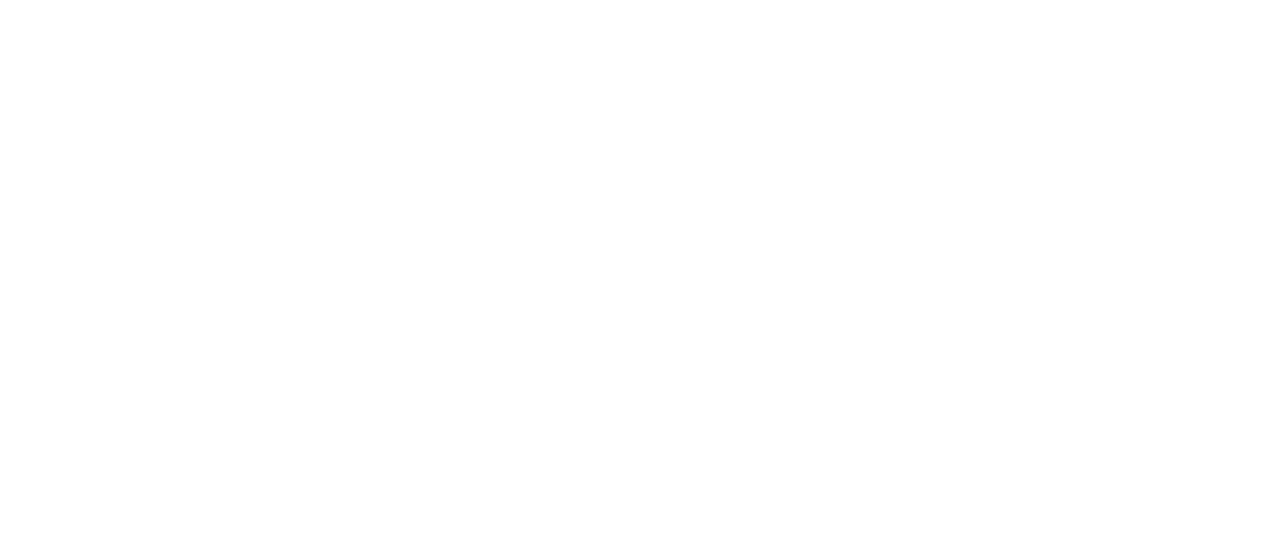
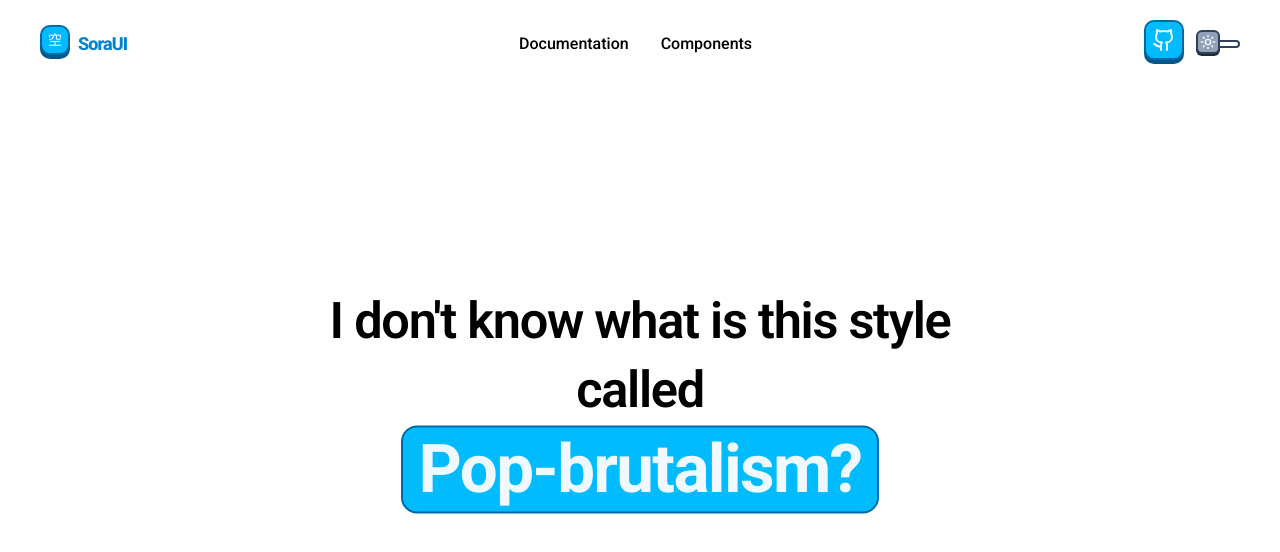
Before and after one commit to kongenlabs/sora-ui, a Next.js app: page / in a window 1280 px wide. Shown: the top 552 px of the page. Built offline with nearby package versions, Linux system fonts and the light colour scheme.

Commit message:
feat: Implement `(base)` route group with a new layout, restructured pages, and added header and theme toggle components.

```diff
--- /dev/null
+++ b/src/app/(base)/_components/header.tsx
@@ -0,0 +1,55 @@
+// TODO: Maybe need to update this component with using Container/Box styled components
+
+import { GithubIcon } from 'lucide-react';
+import Link from 'next/link';
+import { LogoWithTextHorizontal } from '@/components/ui/common/logo';
+import { ThemeToggleSwitch } from '@/components/ui/common/theme-toggle-switch';
+import { Button } from '@/components/ui/primitive/button';
+
+const HEADER_NAVIGATION_LINKS = [
+  {
+    href: '/docs',
+    label: 'Documentation',
+  },
+  {
+    href: '/components',
+    label: 'Components',
+  },
+];
+
+const HEADER_SOCIAL_LINKS = [
+  {
+    href: 'https://github.com/kongenlabs/sora-ui',
+    icon: GithubIcon,
+    label: 'GitHub',
+  },
+];
+
+export default function BaseHeader() {
+  return (
+    <header className='mx-auto flex max-w-7xl items-center gap-4 px-10 py-6'>
+      <LogoWithTextHorizontal />
+      <nav className='grow'>
+        <ul className='flex items-center justify-center gap-8'>
+          {HEADER_NAVIGATION_LINKS.map((link) => (
+            <li key={link.href}>
+              <Link className='font-medium hover:text-on-primary-container' href={link.href}>
+                {link.label}
+              </Link>
+            </li>
+          ))}
+        </ul>
+      </nav>
+      <div className='flex gap-2'>
+        {HEADER_SOCIAL_LINKS.map((link) => (
+          <Link href={link.href} key={link.href} target='_blank'>
+            <Button icon size='sm'>
+              <link.icon />
+            </Button>
+          </Link>
+        ))}
+      </div>
+      <ThemeToggleSwitch />
+    </header>
+  );
+}
--- /dev/null
+++ b/src/app/(base)/components/page.tsx
@@ -0,0 +1,3 @@
+export default function ComponentsPage() {
+  return <div>Components</div>;
+}
--- /dev/null
+++ b/src/app/(base)/documentation/page.tsx
@@ -0,0 +1,3 @@
+export default function DocumentationPage() {
+  return <div>Documentation</div>;
+}
--- /dev/null
+++ b/src/app/(base)/layout.tsx
@@ -0,0 +1,11 @@
+import type { ReactNode } from 'react';
+import BaseHeader from './_components/header';
+
+export default function BaseLayout({ children }: { children: Readonly<ReactNode> }) {
+  return (
+    <>
+      <BaseHeader />
+      {children}
+    </>
+  );
+}
--- /dev/null
+++ b/src/app/(base)/page.tsx
@@ -0,0 +1,12 @@
+import { H2, H3 } from '@/components/ui/primitive/typography';
+
+export default function HomePage() {
+  return (
+    <div className='-translate-y-1/2 -translate-x-1/2 absolute top-1/2 left-1/2 mx-auto'>
+      <H3 className='text-center'>I don't know what is this style called</H3>
+      <H2 className='mx-auto w-fit rounded-xl border-2 border-primary-border bg-primary px-4 text-center text-on-primary'>
+        Pop-brutalism?
+      </H2>
+    </div>
+  );
+}
--- a/src/app/layout.tsx
+++ b/src/app/layout.tsx
@@ -16,7 +16,7 @@
     <html className={cx(noto.variable, roboto.variable)} lang='en' suppressHydrationWarning>
       <body className={cx('scroll-smooth bg-background text-foreground antialiased')}>
         <ThemeProvider attribute='class' defaultTheme='system' enableSystem>
-          {children}
+          <div className='h-screen w-screen'>{children}</div>
         </ThemeProvider>
       </body>
     </html>
--- a/src/app/page.tsx
+++ /dev/null
@@ -1,3 +0,0 @@
-export default function HomePage() {
-  return null;
-}
--- /dev/null
+++ b/src/components/ui/common/logo.tsx
@@ -0,0 +1,35 @@
+import Link from 'next/link';
+import { Button } from '../primitive/button';
+import { H1 } from '../primitive/typography';
+
+export function Logo() {
+  return (
+    <Link href='/'>
+      <Button color='primary' icon size='sm'>
+        空
+      </Button>
+    </Link>
+  );
+}
+
+export function LogoWithTextVertical() {
+  return (
+    <Link className='flex flex-col items-center' href='/'>
+      <Button color='primary' icon size='sm'>
+        空
+      </Button>
+      <H1 className='text-lg! text-on-primary-container'>SoraUI</H1>
+    </Link>
+  );
+}
+
+export function LogoWithTextHorizontal() {
+  return (
+    <Link className='flex items-center justify-center gap-2' href='/'>
+      <Button color='primary' icon size='sm'>
+        空
+      </Button>
+      <H1 className='text-lg! text-on-primary-container'>SoraUI</H1>
+    </Link>
+  );
+}
--- /dev/null
+++ b/src/components/ui/common/theme-toggle-switch.tsx
@@ -0,0 +1,32 @@
+'use client';
+
+import { MoonIcon, SunIcon } from 'lucide-react';
+import { useTheme } from 'next-themes';
+import { Switch, type SwitchProps } from '../primitive/switch';
+
+type ThemeToggleSwitchProps = SwitchProps & {};
+function ThemeToggleSwitch({ ...props }: ThemeToggleSwitchProps) {
+  const { theme, setTheme } = useTheme();
+
+  const handleToggle = () => {
+    if (theme === 'dark') {
+      setTheme('light');
+    } else {
+      setTheme('dark');
+    }
+  };
+
+  return (
+    <Switch
+      {...props}
+      checked={theme === 'dark'}
+      checkedLabel={<MoonIcon />}
+      color={'secondary'}
+      onCheckedChange={handleToggle}
+      uncheckedLabel={<SunIcon />}
+    />
+  );
+}
+
+export { ThemeToggleSwitch };
+export type { ThemeToggleSwitchProps };
```
